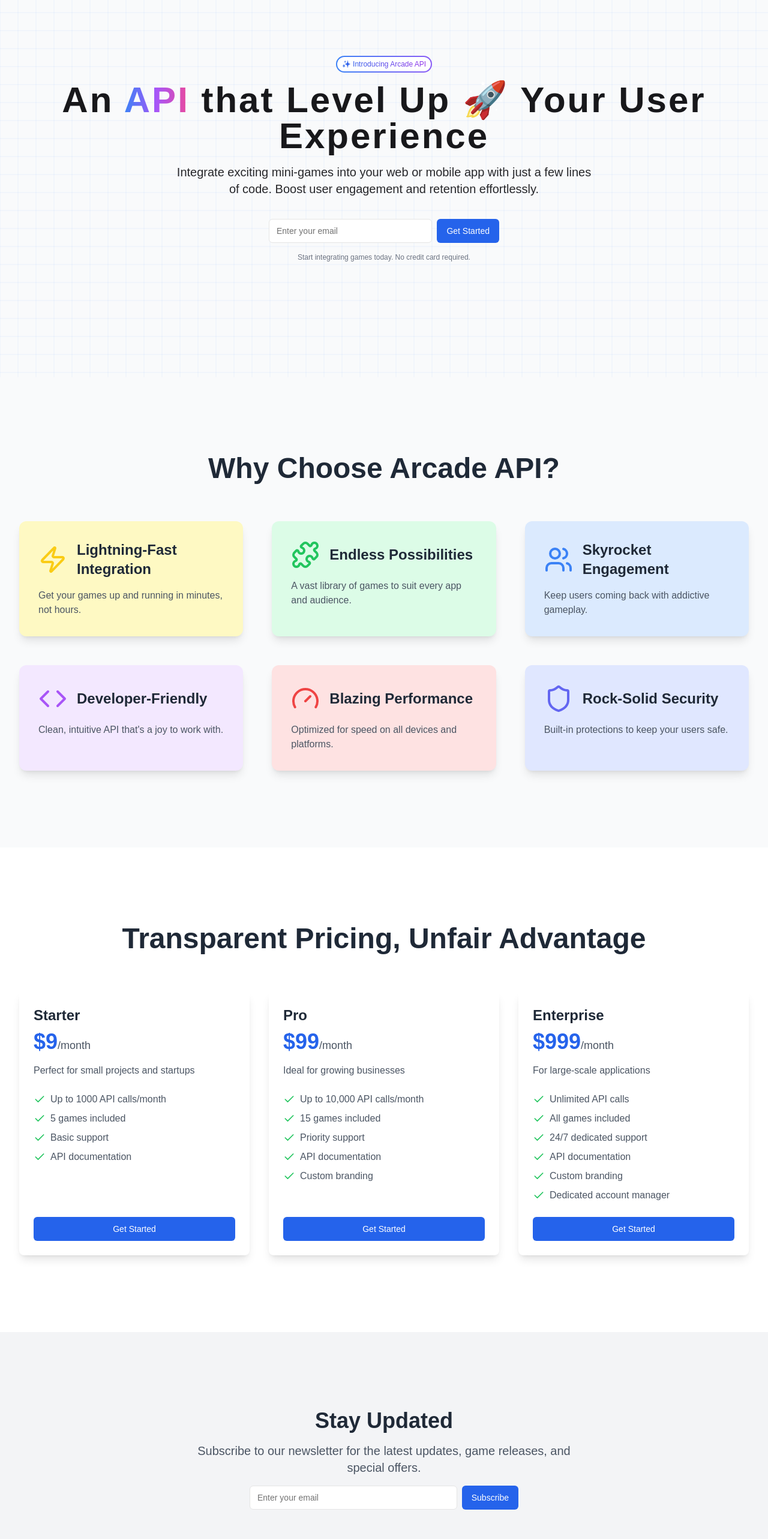
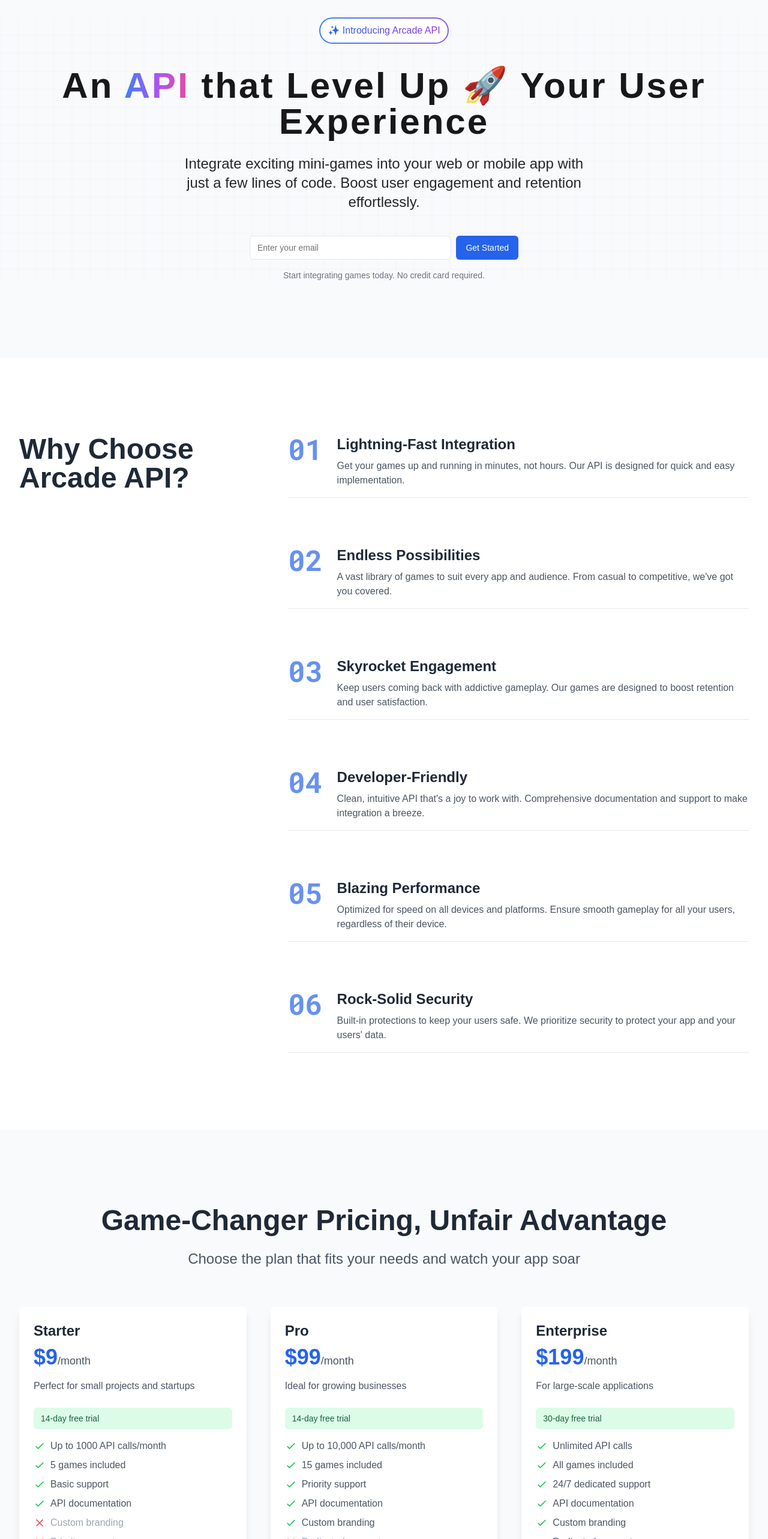
Before and after one commit to theshubhamkumr/arcade_api, a Next.js app: page / in a window 1280 px wide. Shown: the part 180-2746 px from the top of the page at 60% size. Built offline with nearby package versions, Linux system fonts and the light colour scheme.

Commit message:
Arcade API project

```diff
--- a/package.json
+++ b/package.json
@@ -9,6 +9,7 @@
     "lint": "next lint"
   },
   "dependencies": {
+    "@next/font": "^14.2.9",
     "@radix-ui/react-slot": "^1.1.0",
     "class-variance-authority": "^0.7.0",
     "clsx": "^2.1.1",
@@ -18,6 +19,7 @@
     "next-themes": "^0.3.0",
     "react": "^18",
     "react-dom": "^18",
+    "react-intersection-observer": "^9.13.1",
     "tailwind-merge": "^2.5.2",
     "tailwindcss-animate": "^1.0.7"
   },
--- a/src/app/layout.tsx
+++ b/src/app/layout.tsx
@@ -14,6 +14,8 @@ const geistMono = localFont({
   variable: "--font-geist-mono",
   weight: "100 900",
 });
+
+
 
 export const metadata: Metadata = {
   title: "Arcade API",
--- a/src/components/home-page.tsx
+++ b/src/components/home-page.tsx
@@ -3,29 +3,37 @@
 import { useState, useEffect, useRef } from 'react'
 import { Button } from "@/components/ui/button"
 import { Input } from "@/components/ui/input"
-import { Zap, Puzzle, Users, Code, Gauge, Shield, Check } from "lucide-react"
 import Footer from './footer'
-import { motion } from 'framer-motion'
+import { motion, AnimatePresence } from 'framer-motion'
+import { Roboto_Mono } from 'next/font/google'
+
+const robotoMono = Roboto_Mono({ subsets: ['latin'] })
 
 export function HomePage() {
   const [email, setEmail] = useState('')
   const canvasRef = useRef<HTMLCanvasElement>(null)
+  const containerRef = useRef<HTMLDivElement>(null)
+  const [isExpanded, setIsExpanded] = useState(false)
+  const [subscribeEmail, setSubscribeEmail] = useState('')
+  const [showThankYou, setShowThankYou] = useState(false)
 
   useEffect(() => {
     const canvas = canvasRef.current
-    if (!canvas) return
+    const container = containerRef.current
+    if (!canvas || !container) return
 
     const ctx = canvas.getContext('2d')
     if (!ctx) return
 
     const resizeCanvas = () => {
-      canvas.width = window.innerWidth
-      canvas.height = window.innerHeight
+      const containerRect = container.getBoundingClientRect()
+      canvas.width = containerRect.width
+      canvas.height = containerRect.height
       drawGrid(ctx)
     }
 
     const drawGrid = (ctx: CanvasRenderingContext2D) => {
-      ctx.strokeStyle = 'rgba(59, 130, 246, 0.08)'
+      ctx.strokeStyle = 'rgba(59, 130, 246, 0.05)'
       ctx.lineWidth = 1
 
       const cellSize = 30
@@ -55,38 +63,72 @@ export function HomePage() {
     }
   }, [])
 
+  const handleSubscribe = (e: React.FormEvent) => {
+    e.preventDefault()
+    if (subscribeEmail) {
+      setShowThankYou(true)
+      setSubscribeEmail('')
+      setTimeout(() => setShowThankYou(false), 3000) // Hide the message after 3 seconds
+    }
+  }
+
   return (
     <div className="flex flex-col min-h-screen">
-      <main className="flex-1 flex flex-col items-center justify-center">
-        <section className="w-full py-8 sm:py-12 md:py-24 lg:py-32 xl:py-48 relative overflow-hidden bg-gray-50">
+      <main className="flex-1 flex flex-col">
+        <section className="w-full py-12 sm:py-16 md:py-20 lg:py-24 xl:py-32 relative overflow-hidden bg-gray-50">
+          <div ref={containerRef} className="container mx-auto px-4 sm:px-6 lg:px-8 relative">
             <canvas
               ref={canvasRef}
               className="absolute inset-0 pointer-events-none"
               style={{ zIndex: 0 }}
             />
-          <div className="container px-4 sm:px-6 lg:px-8 relative z-10 mx-auto">
-            <div className="flex flex-col items-center space-y-4 text-center">
-              <div
-                className="px-2 sm:px-2 py-1 sm:py-1 rounded-full text-xs sm:text-xs font-medium transition-all duration-300 ease-in-out relative overflow-hidden transform hover:scale-105 hover:shadow-lg"
+            <div className="relative z-10">
+              <div className="flex flex-col items-center space-y-6 sm:space-y-8 md:space-y-10 text-center">
+                <motion.div
+                  className="px-3 py-2 rounded-full text-sm sm:text-base font-medium transition-all duration-300 ease-in-out relative overflow-hidden transform hover:scale-105 hover:shadow-lg cursor-pointer"
                   style={{
                     background: 'linear-gradient(white, white) padding-box, linear-gradient(to right, #3b82f6, #8b5cf6) border-box',
                     border: '2px solid transparent',
                   }}
+                  onClick={() => setIsExpanded(!isExpanded)}
+                  layout
                 >
-                <span className="bg-gradient-to-r from-blue-600 to-purple-600 bg-clip-text font-medium text-transparent hover:animate-pulse">
+                  <AnimatePresence mode="wait">
+                    {isExpanded ? (
+                      <motion.span
+                        key="expanded"
+                        initial={{ opacity: 0 }}
+                        animate={{ opacity: 1 }}
+                        exit={{ opacity: 0 }}
+                        className="bg-gradient-to-r from-blue-600 to-purple-600 bg-clip-text font-medium text-transparent block"
+                      >
+                        ✨ Introducing
+                        <br />
+                        Arcade API
+                      </motion.span>
+                    ) : (
+                      <motion.span
+                        key="collapsed"
+                        initial={{ opacity: 0 }}
+                        animate={{ opacity: 1 }}
+                        exit={{ opacity: 0 }}
+                        className="bg-gradient-to-r from-blue-600 to-purple-600 bg-clip-text font-medium text-transparent"
+                      >
                         ✨ Introducing Arcade API
-                </span>
-              </div>
-              <div className="space-y-2 sm:space-y-4">
-                <h1 className="text-2xl sm:text-3xl md:text-4xl lg:text-5xl xl:text-6xl font-bold text-zinc-900 tracking-wider">
+                      </motion.span>
+                    )}
+                  </AnimatePresence>
+                </motion.div>
+                <div className="space-y-4 sm:space-y-6">
+                  <h1 className="text-3xl sm:text-4xl md:text-5xl lg:text-6xl font-bold text-zinc-900 tracking-wider leading-tight">
                     An <span className="bg-gradient-to-r from-blue-500 via-purple-500 to-pink-500 text-transparent bg-clip-text bg-300% animate-gradient">API</span> that Level Up 🚀 Your User Experience
                   </h1>
-                <p className="mx-auto max-w-[700px] text-sm sm:text-base md:text-lg lg:text-xl text-zinc-800">
+                  <p className="mx-auto max-w-[700px] text-base sm:text-lg md:text-xl lg:text-2xl text-zinc-800">
                     Integrate exciting mini-games into your web or mobile app with just a few lines of code. Boost user engagement and retention effortlessly.
                   </p>
                 </div>
-              <div className="w-full max-w-sm space-y-4">
-                <form className="flex flex-col sm:flex-row space-y-2 sm:space-y-0 sm:space-x-2 mt-5">
+                <div className="w-full max-w-md space-y-4">
+                  <form className="flex flex-col sm:flex-row space-y-2 sm:space-y-0 sm:space-x-2">
                     <motion.div
                       className="flex-1"
                       initial={{ scale: 1 }}
@@ -94,7 +136,7 @@ export function HomePage() {
                       transition={{ type: "spring", stiffness: 300, damping: 10 }}
                     >
                       <Input
-                      className="max-w-lg w-full text-black"
+                        className="w-full text-black"
                         placeholder="Enter your email"
                         type="email"
                         value={email}
@@ -103,111 +145,125 @@ export function HomePage() {
                     </motion.div>
                     <Button type="submit" className="w-full sm:w-auto bg-blue-600 hover:bg-blue-700 text-white">Get Started</Button>
                   </form>
-                <p className="text-xs text-gray-500">
+                  <p className="text-xs sm:text-sm text-gray-500">
                     Start integrating games today. No credit card required.
                   </p>
                 </div>
               </div>
             </div>
+          </div>
         </section>
-        <section id="features" className="w-full py-12 sm:py-16 md:py-24 lg:py-32 bg-gray-50">
-          <div className="container px-4 sm:px-6 lg:px-8 mx-auto">
-            <h2 className="text-3xl sm:text-4xl md:text-5xl font-bold text-center mb-8 sm:mb-12 md:mb-16 text-gray-800">Why Choose Arcade API?</h2>
-            <div className="grid gap-6 sm:gap-8 md:gap-12 sm:grid-cols-2 lg:grid-cols-3">
-              <FeatureCard
-                icon={<Zap className="h-8 w-8 sm:h-10 sm:w-10 md:h-12 md:w-12 text-yellow-400" />}
+
+        <section id="features" className="w-full py-16 sm:py-20 md:py-24 lg:py-32 bg-white">
+          <div className="container mx-auto px-4 sm:px-6 lg:px-8">
+            <div className="flex flex-col md:flex-row gap-8 sm:gap-12 md:gap-16">
+              <div className="md:w-1/3">
+                <h2 className="text-2xl sm:text-3xl md:text-4xl lg:text-5xl font-bold text-gray-800 sticky top-8">Why Choose Arcade API?</h2>
+              </div>
+              <div className="md:w-2/3">
+                <div className="space-y-12 sm:space-y-16 md:space-y-20">
+                  <FeatureItem
+                    number="01"
                     title="Lightning-Fast Integration"
-                description="Get your games up and running in minutes, not hours."
-                color="bg-yellow-100"
+                    description="Get your games up and running in minutes, not hours. Our API is designed for quick and easy implementation."
                   />
-              <FeatureCard
-                icon={<Puzzle className="h-8 w-8 sm:h-10 sm:w-10 md:h-12 md:w-12 text-green-500" />}
+                  <FeatureItem
+                    number="02"
                     title="Endless Possibilities"
-                description="A vast library of games to suit every app and audience."
-                color="bg-green-100"
+                    description="A vast library of games to suit every app and audience. From casual to competitive, we've got you covered."
                   />
-              <FeatureCard
-                icon={<Users className="h-8 w-8 sm:h-10 sm:w-10 md:h-12 md:w-12 text-blue-500" />}
+                  <FeatureItem
+                    number="03"
                     title="Skyrocket Engagement"
-                description="Keep users coming back with addictive gameplay."
-                color="bg-blue-100"
+                    description="Keep users coming back with addictive gameplay. Our games are designed to boost retention and user satisfaction."
                   />
-              <FeatureCard
-                icon={<Code className="h-8 w-8 sm:h-10 sm:w-10 md:h-12 md:w-12 text-purple-500" />}
+                  <FeatureItem
+                    number="04"
                     title="Developer-Friendly"
-                description="Clean, intuitive API that's a joy to work with."
-                color="bg-purple-100"
+                    description="Clean, intuitive API that's a joy to work with. Comprehensive documentation and support to make integration a breeze."
                   />
-              <FeatureCard
-                icon={<Gauge className="h-8 w-8 sm:h-10 sm:w-10 md:h-12 md:w-12 text-red-500" />}
+                  <FeatureItem
+                    number="05"
                     title="Blazing Performance"
-                description="Optimized for speed on all devices and platforms."
-                color="bg-red-100"
+                    description="Optimized for speed on all devices and platforms. Ensure smooth gameplay for all your users, regardless of their device."
                   />
-              <FeatureCard
-                icon={<Shield className="h-8 w-8 sm:h-10 sm:w-10 md:h-12 md:w-12 text-indigo-500" />}
+                  <FeatureItem
+                    number="06"
                     title="Rock-Solid Security"
-                description="Built-in protections to keep your users safe."
-                color="bg-indigo-100"
+                    description="Built-in protections to keep your users safe. We prioritize security to protect your app and your users' data."
                   />
                 </div>
               </div>
+            </div>
+          </div>
         </section>
-        <section id="pricing" className="w-full py-12 sm:py-16 md:py-24 lg:py-32 bg-white">
-          <div className="container px-4 sm:px-6 lg:px-8 mx-auto">
-            <h2 className="text-3xl sm:text-4xl md:text-5xl font-bold text-center mb-8 sm:mb-12 md:mb-16 text-gray-800">Transparent Pricing, Unfair Advantage</h2>
-            <div className="grid gap-6 sm:gap-8 md:grid-cols-2 lg:grid-cols-3">
+
+        <section id="pricing" className="w-full py-16 sm:py-20 md:py-24 lg:py-32 bg-gray-50">
+          <div className="container mx-auto px-4 sm:px-6 lg:px-8">
+            <h2 className="text-2xl sm:text-3xl md:text-4xl lg:text-5xl font-bold text-center mb-3 sm:mb-4 md:mb-6 text-gray-800">Game-Changer Pricing, Unfair Advantage</h2>
+            <p className="text-lg sm:text-xl md:text-2xl text-center mb-10 sm:mb-12 md:mb-16 text-gray-600">Choose the plan that fits your needs and watch your app soar</p>
+            <div className="grid gap-8 sm:gap-10 md:grid-cols-2 lg:grid-cols-3">
               <PricingCard
                 title="Starter"
                 price="$9"
                 description="Perfect for small projects and startups"
+                freeTrial="14-day free trial"
                 features={[
-                  "Up to 1000 API calls/month",
-                  "5 games included",
-                  "Basic support",
-                  "API documentation"
+                  { name: "Up to 1000 API calls/month", included: true },
+                  { name: "5 games included", included: true },
+                  { name: "Basic support", included: true },
+                  { name: "API documentation", included: true },
+                  { name: "Custom branding", included: false },
+                  { name: "Priority support", included: false },
                 ]}
               />
               <PricingCard
                 title="Pro"
                 price="$99"
                 description="Ideal for growing businesses"
+                freeTrial="14-day free trial"
                 features={[
-                  "Up to 10,000 API calls/month",
-                  "15 games included",
-                  "Priority support",
-                  "API documentation",
-                  "Custom branding"
+                  { name: "Up to 10,000 API calls/month", included: true },
+                  { name: "15 games included", included: true },
+                  { name: "Priority support", included: true },
+                  { name: "API documentation", included: true },
+                  { name: "Custom branding", included: true },
+                  { name: "Dedicated account manager", included: false },
                 ]}
               />
               <PricingCard
                 title="Enterprise"
-                price="$999"
+                price="$199"
                 description="For large-scale applications"
+                freeTrial="30-day free trial"
                 features={[
-                  "Unlimited API calls",
-                  "All games included",
-                  "24/7 dedicated support",
-                  "API documentation",
-                  "Custom branding",
-                  "Dedicated account manager"
+                  { name: "Unlimited API calls", included: true },
+                  { name: "All games included", included: true },
+                  { name: "24/7 dedicated support", included: true },
+                  { name: "API documentation", included: true },
+                  { name: "Custom branding", included: true },
+                  { name: "Dedicated account manager", included: true },
                 ]}
               />
             </div>
           </div>
         </section>
-        <section id="subscribe" className="w-full py-12 sm:py-16 md:py-24 lg:py-32 bg-gray-100">
-          <div className="container px-4 sm:px-6 lg:px-8 mx-auto">
-            <div className="flex flex-col items-center space-y-4 text-center">
-              <h2 className="text-2xl sm:text-3xl md:text-4xl font-bold text-gray-800">Stay Updated</h2>
-              <p className="text-sm sm:text-base md:text-lg lg:text-xl text-gray-600 max-w-2xl">
+
+        <section id="subscribe" className="w-full py-16 sm:py-20 md:py-24 lg:py-32 bg-white relative">
+          <div className="container mx-auto px-4 sm:px-6 lg:px-8">
+            <div className="flex flex-col items-center space-y-6 sm:space-y-8 text-center">
+              <h2 className="text-2xl sm:text-3xl md:text-4xl lg:text-5xl font-bold text-gray-800">Stay Updated</h2>
+              <p className="text-base sm:text-lg md:text-xl lg:text-2xl text-gray-600 max-w-2xl">
                 Subscribe to our newsletter for the latest updates, game releases, and special offers.
               </p>
-              <form className="flex flex-col sm:flex-row w-full max-w-md space-y-2 sm:space-y-0 sm:space-x-2">
+              <form onSubmit={handleSubscribe} className="flex flex-col sm:flex-row w-full max-w-md space-y-2 sm:space-y-0 sm:space-x-2">
                 <Input
-                  className="flex-grow"
+                  className="flex-grow text-black"
                   placeholder="Enter your email"
                   type="email"
+                  value={subscribeEmail}
+                  onChange={(e) => setSubscribeEmail(e.target.value)}
+                  required
                 />
                 <Button type="submit" className="w-full sm:w-auto bg-blue-600 hover:bg-blue-700 text-white">
                   Subscribe
@@ -215,6 +271,18 @@ export function HomePage() {
               </form>
             </div>
           </div>
+          <AnimatePresence>
+            {showThankYou && (
+              <motion.div
+                initial={{ opacity: 0, y: 50 }}
+                animate={{ opacity: 1, y: 0 }}
+                exit={{ opacity: 0, y: 50 }}
+                className="absolute bottom-4 left-1/2 transform -translate-x-1/2 bg-green-500 text-white px-4 py-2 rounded-md shadow-lg"
+              >
+                Thank you for subscribing!
+              </motion.div>
+            )}
+          </AnimatePresence>
         </section>
       </main>
       <Footer />
@@ -222,21 +290,23 @@ export function HomePage() {
   )
 }
 
-interface FeatureCardProps {
-  icon: React.ReactNode;
+interface FeatureItemProps {
+  number: string;
   title: string;
   description: string;
-  color: string;
 }
 
-function FeatureCard({ icon, title, description, color }: FeatureCardProps) {
+function FeatureItem({ number, title, description }: FeatureItemProps) {
   return (
-    <div className={`${color} rounded-xl p-4 sm:p-6 md:p-8 shadow-lg transition-all duration-300 hover:shadow-2xl hover:-translate-y-2`}>
-      <div className="flex items-center mb-2 sm:mb-4">
-        <div className="mr-3 sm:mr-4">{icon}</div>
-        <h3 className="text-lg sm:text-xl md:text-2xl font-bold text-gray-800">{title}</h3>
+    <div className="space-y-4">
+      <div className="flex items-start space-x-6">
+        <div className={`${robotoMono.className} text-4xl sm:text-5xl font-bold text-blue-600 opacity-70`}>{number}</div>
+        <div>
+          <h3 className="text-xl sm:text-2xl font-bold text-gray-800 mb-2">{title}</h3>
+          <p className="text-gray-600">{description}</p>
         </div>
-      <p className="text-sm sm:text-base text-gray-600">{description}</p>
+      </div>
+      <hr className="border-gray-200" />
     </div>
   )
 }
@@ -245,20 +315,36 @@ interface PricingCardProps {
   title: string;
   price: string;
   description: string;
-  features: string[];
+  features: { name: string; included: boolean }[];
+  freeTrial?: string;
 }
 
-function PricingCard({ title, price, description, features }: PricingCardProps) {
+function PricingCard({ title, price, description, features, freeTrial }: PricingCardProps) {
   return (
-    <div className="flex flex-col p-4 sm:p-6 bg-white rounded-lg shadow-lg transition-all duration-300 hover:shadow-xl">
+    <div className="flex flex-col p-4 sm:p-6 bg-white rounded-lg shadow-lg transition-all duration-300 hover:shadow-xl hover:scale-105">
       <h3 className="text-xl sm:text-2xl font-bold text-gray-800 mb-2">{title}</h3>
-      <div className="text-2xl sm:text-3xl md:text-4xl font-bold text-blue-600 mb-2 sm:mb-4">{price}<span className="text-base sm:text-lg font-normal text-gray-600">/month</span></div>
+      <div className="text-2xl sm:text-3xl md:text-4xl font-bold text-blue-600 mb-2 sm:mb-4">
+        {price}<span className="text-base sm:text-lg font-normal text-gray-600">/month</span>
+      </div>
       <p className="text-sm sm:text-base text-gray-600 mb-4 sm:mb-6">{description}</p>
+      {freeTrial && (
+        <div className="bg-green-100 text-green-800 text-sm font-medium px-3 py-2 rounded-md mb-4">
+          {freeTrial}
+        </div>
+      )}
       <ul className="space-y-1 sm:space-y-2 mb-4 sm:mb-6 flex-grow">
         {features.map((feature, index) => (
           <li key={index} className="flex items-center">
-            <Check className="h-4 w-4 sm:h-5 sm:w-5 text-green-500 mr-2" />
-            <span className="text-sm sm:text-base text-gray-600">{feature}</span>
+            {feature.included ? (
+              <svg className="h-4 w-4 sm:h-5 sm:w-5 text-green-500 mr-2" fill="none" viewBox="0 0 24 24" stroke="currentColor">
+                <path strokeLinecap="round" strokeLinejoin="round" strokeWidth={2} d="M5 13l4 4L19 7" />
+              </svg>
+            ) : (
+              <svg className="h-4 w-4 sm:h-5 sm:w-5 text-red-500 mr-2" fill="none" viewBox="0 0 24 24" stroke="currentColor">
+                <path strokeLinecap="round" strokeLinejoin="round" strokeWidth={2} d="M6 18L18 6M6 6l12 12" />
+              </svg>
+            )}
+            <span className={`text-sm sm:text-base ${feature.included ? 'text-gray-600' : 'text-gray-400'}`}>{feature.name}</span>
           </li>
         ))}
       </ul>
--- a/src/components/navbar.tsx
+++ b/src/components/navbar.tsx
@@ -11,7 +11,7 @@ export default function Navbar() {
   const toggleMenu = () => setIsOpen(!isOpen)
 
   return (
-    <nav className="bg-gray-50 border-b border-gray-50 py-2">
+    <nav className="bg-gray-50 border-b border-gray-500 py-2">
       <div className="max-w-7xl mx-auto px-4 sm:px-6 lg:px-8">
         <div className="flex items-center justify-between h-16">
           <div className="flex items-center">
```
Also changed, not shown: 1 other file (tests, documents, lock files or other folders). Lines whose indentation alone changed are shown as unchanged.
